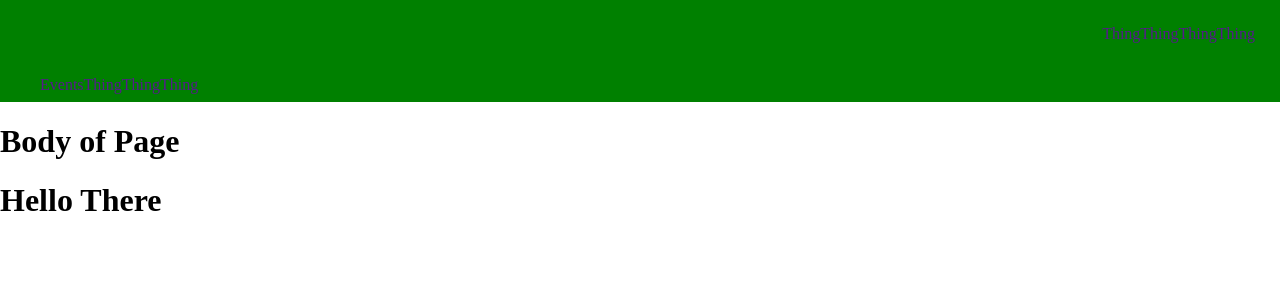
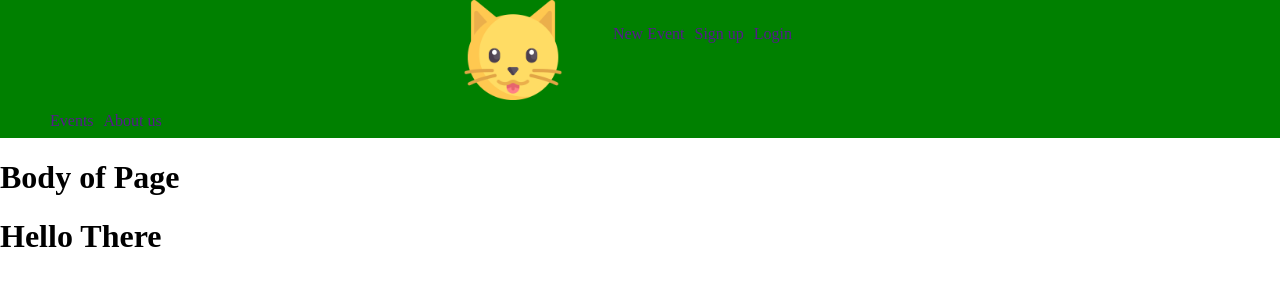
Before and after one commit to CesarCGuzman/ITIS-4166-Project-1, a plain HTML site: page index.html in a window 1280 px wide. Drawn offline with Linux system fonts and the light colour scheme.

Commit message:
Added temp logo for nav - needs to be spaced correctly

```diff
--- a/index.html
+++ b/index.html
@@ -9,21 +9,20 @@
 </head>
 <body>
     <nav>
-
-        <div class="user-nav-container">
-            <ul class="user-links">
-                <li><a href="">Thing</a></li>
-                <li><a href="">Thing</a></li>
-                <li><a href="">Thing</a></li>
-                <li><a href="">Thing</a></li>
-            </ul>
+        <div class="nav-row-1">
+            <a href="" class="img-nav-link"><img src="/images/cat.png" alt="" class="nav-img"></a>
+            <div class="user-nav-container">
+                <ul class="user-links">
+                    <li><a href="" class="nav-">New Event</a></li>
+                    <li><a href="">Sign up</a></li>
+                    <li><a href="">Login</a></li>
+                </ul>
+            </div>
         </div>
 
         <ul class="nav-links">
             <li><a href="">Events</a></li>
-            <li><a href="">Thing</a></li>
-            <li><a href="">Thing</a></li>
-            <li><a href="">Thing</a></li>
+            <li><a href="">About us</a></li>
         </ul>
     </nav>
 
--- a/styles.css
+++ b/styles.css
@@ -25,10 +25,22 @@ footer {
     width: 100%;
 }
 
+.nav-row-1 {
+    display: flex;
+    justify-content: center;
+}
+
+.img-nav-link {
+    width: 100px;
+    justify-self: flex-start;
+}
+.nav-img {
+    width: 100px;
+}
 
 .user-nav-container {
     display: flex;
-    justify-content: flex-end;
+    justify-self: flex-end;
 }
 
 .user-links {
@@ -38,6 +50,10 @@ footer {
     list-style: none;
     display: flex;
 
+}
+
+.user-links a{
+    margin-left: 10px;
 }
 
 li a {
@@ -50,3 +66,6 @@ li a {
     list-style: none;
     display: flex;
 }
+.nav-links a{
+    margin-left: 10px;
+}
```
Also changed, not shown: images/cat.png (added).
